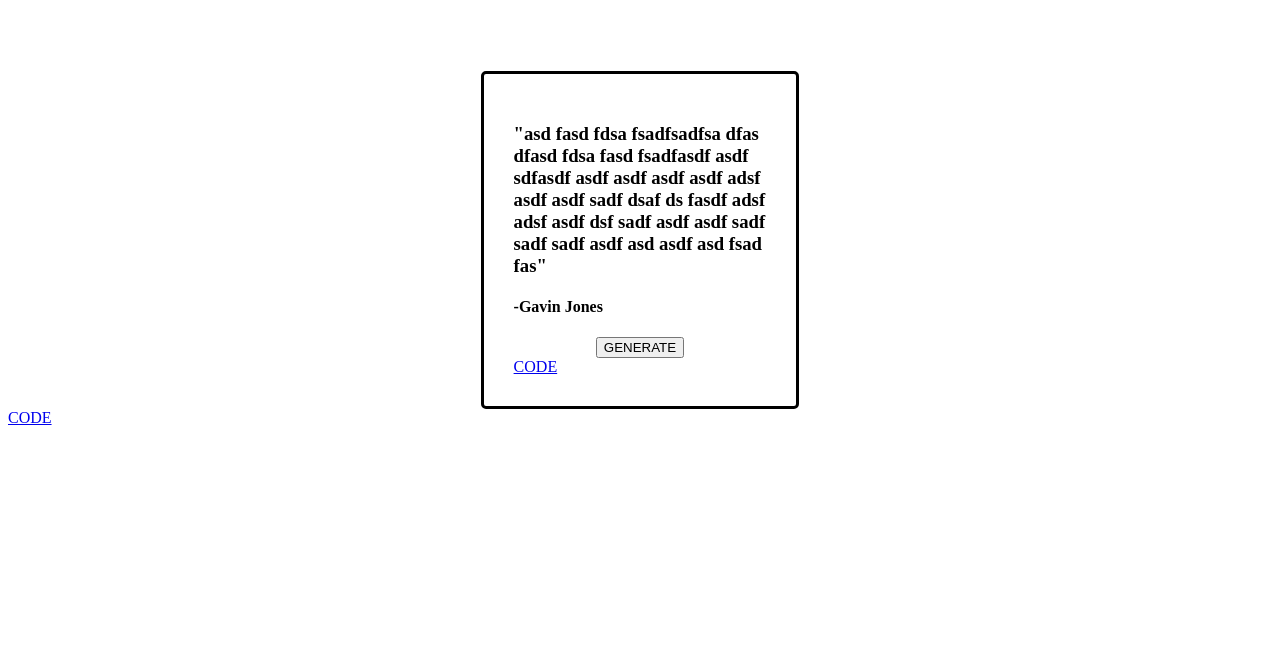
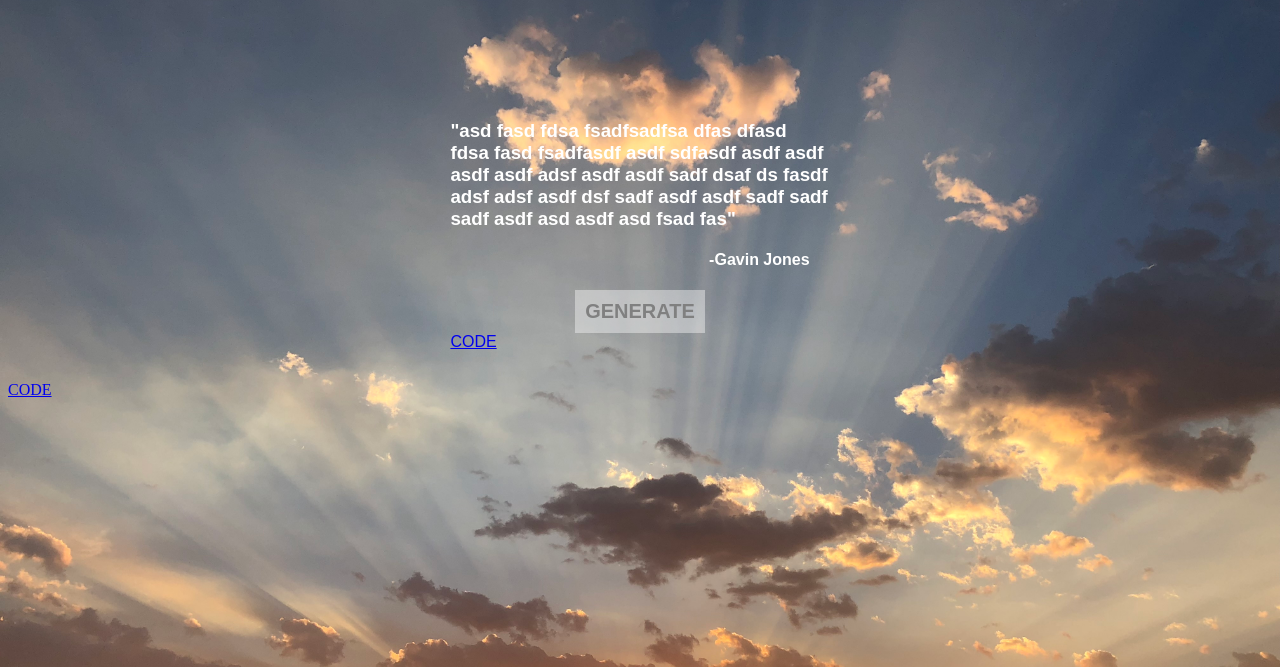
Before and after one commit to gjo603/upquotes, a PHP site: page /main-page/main.html in a window 1280 px wide. Shown: the top 667 px of the page. Run offline with PHP 8.4, Linux system fonts and the light colour scheme.

Commit message:
changed background

```diff
--- a/main-page/main.css
+++ b/main-page/main.css
@@ -7,14 +7,18 @@ body {
 
     margin-left: auto;
     margin-right: auto;
-    width: 20%;
-    border: 3px solid black;
+    width: 30%;
     border-radius: 5px;
     padding: 30px;
     margin-top: 5%;
-
+    color: white;
+    font-family: sans-serif;
 }
 
+.display h4 {
+    text-align:end;
+    padding-right: 20px;
+}
 .display {
     width: 100%;
 
@@ -69,3 +73,30 @@ button:active {
     position:relative;
     top:1px;
 } */
+
+button {
+    background: #f6f6f671;
+    border: none;
+    font-size: 20px;
+    padding: 10px;
+    color: grey;
+    font-weight: 600;
+
+}
+
+button:hover {
+    background: #c2c2c271;
+    color:rgb(255, 255, 255);
+    cursor: pointer;
+
+}
+/* background */
+
+body {
+    background-image: url(../sky.JPG);
+    background-size: 100%;
+    background-repeat: no-repeat;
+    background-attachment: fixed;
+    background-position: center;
+
+}
--- a/main-page/main.html
+++ b/main-page/main.html
@@ -5,7 +5,7 @@
     <link rel="stylesheet" href="main.css">
     <meta name="viewport" content="width=100%, initial-scale=1.0">
     <meta http-equiv="X-UA-Compatible" content="ie=edge">
-    <title>Document</title>
+    <title>uplifting quotes</title>
 </head>
 <body>
     <div class="content">
```
Also changed, not shown: sky.JPG (added), wood.jpeg (added).
